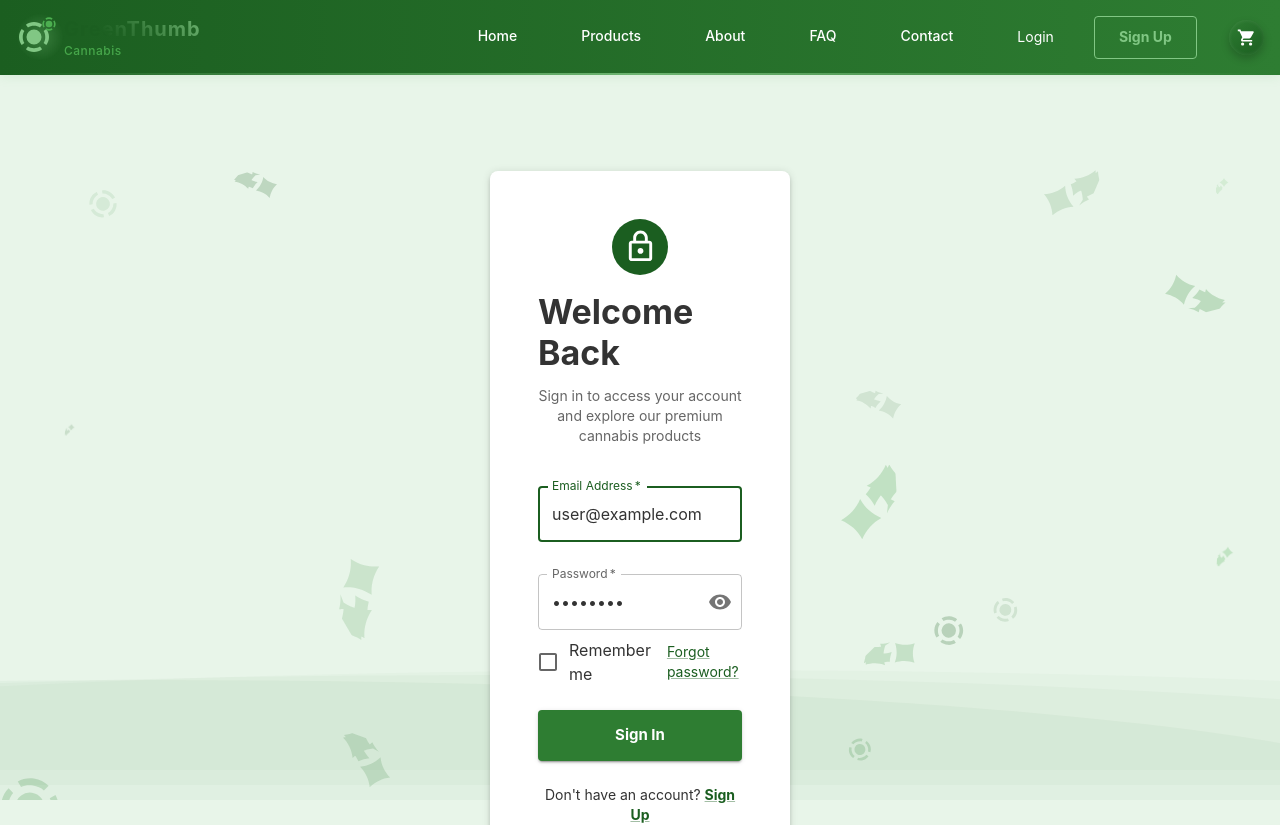
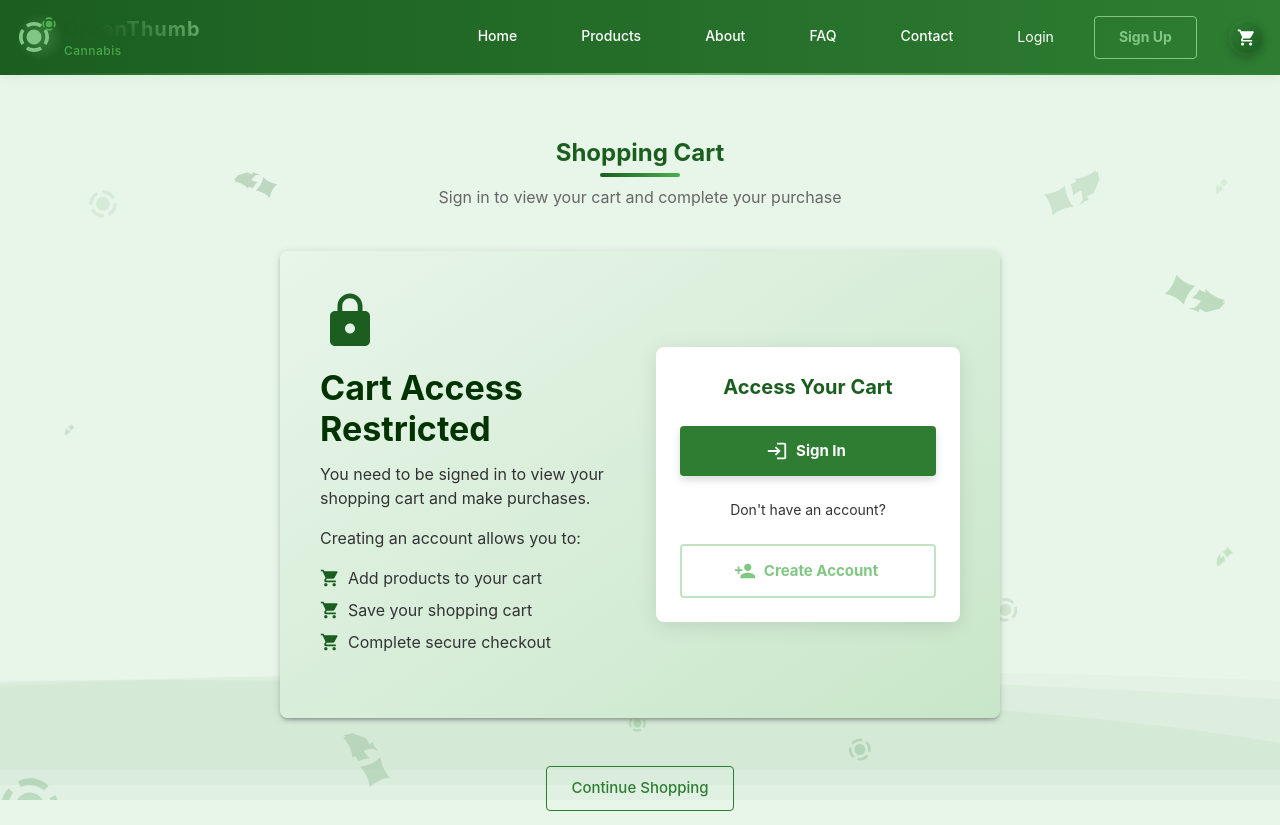
Before and after one commit to Adesanya221/MY-REACT-PROJECT, a React (Create React App) app: page /cart in a window 1280 px wide. Before the commit this address led to /login. Shown: the top 825 px of the page. Built offline with nearby package versions, Linux system fonts and the light colour scheme.

Commit message:
Restrict cart access to authenticated users with dedicated access denied page

```diff
--- /dev/null
+++ b/src/components/CartAccessDenied.js
@@ -0,0 +1,181 @@
+import React from 'react';
+import {
+  Box,
+  Typography,
+  Button,
+  Paper,
+  Container,
+  Grid
+} from '@mui/material';
+import { Link as RouterLink } from 'react-router-dom';
+import ShoppingCartIcon from '@mui/icons-material/ShoppingCart';
+import LockIcon from '@mui/icons-material/Lock';
+import PersonAddIcon from '@mui/icons-material/PersonAdd';
+import LoginIcon from '@mui/icons-material/Login';
+
+const CartAccessDenied = () => {
+  return (
+    <Container maxWidth="md">
+      <Box sx={{ textAlign: 'center', py: 4 }}>
+        <Typography
+          variant="h3"
+          component="h1"
+          align="center"
+          color="primary"
+          gutterBottom
+          sx={{
+            mb: 2,
+            fontWeight: 'bold',
+            position: 'relative',
+            display: 'inline-block',
+            '&::after': {
+              content: '""',
+              position: 'absolute',
+              bottom: -10,
+              left: '50%',
+              transform: 'translateX(-50%)',
+              width: '80px',
+              height: '4px',
+              background: 'linear-gradient(90deg, #1B5E20, #4CAF50)',
+              borderRadius: '2px'
+            }
+          }}
+        >
+          Shopping Cart
+        </Typography>
+
+        <Typography variant="subtitle1" color="text.secondary" paragraph sx={{ mb: 5 }}>
+          Sign in to view your cart and complete your purchase
+        </Typography>
+
+        <Paper
+          elevation={3}
+          sx={{
+            p: { xs: 3, md: 5 },
+            borderRadius: 2,
+            background: 'linear-gradient(145deg, #e8f5e9, #c8e6c9)',
+            mb: 4,
+            maxWidth: 'md',
+            mx: 'auto'
+          }}
+        >
+          <Grid container spacing={4} alignItems="center">
+            <Grid item xs={12} md={6} sx={{ textAlign: { xs: 'center', md: 'left' } }}>
+              <Box sx={{ display: 'flex', flexDirection: 'column', alignItems: { xs: 'center', md: 'flex-start' } }}>
+                <LockIcon color="primary" sx={{ fontSize: 60, mb: 2 }} />
+                <Typography variant="h4" component="h2" color="primary.dark" gutterBottom fontWeight="bold">
+                  Cart Access Restricted
+                </Typography>
+                <Typography variant="body1" paragraph>
+                  You need to be signed in to view your shopping cart and make purchases.
+                </Typography>
+                <Typography variant="body1" paragraph>
+                  Creating an account allows you to:
+                </Typography>
+                <Box sx={{ textAlign: 'left', mb: 3 }}>
+                  <Typography variant="body1" sx={{ display: 'flex', alignItems: 'center', mb: 1 }}>
+                    <ShoppingCartIcon color="primary" fontSize="small" sx={{ mr: 1 }} />
+                    Add products to your cart
+                  </Typography>
+                  <Typography variant="body1" sx={{ display: 'flex', alignItems: 'center', mb: 1 }}>
+                    <ShoppingCartIcon color="primary" fontSize="small" sx={{ mr: 1 }} />
+                    Save your shopping cart
+                  </Typography>
+                  <Typography variant="body1" sx={{ display: 'flex', alignItems: 'center' }}>
+                    <ShoppingCartIcon color="primary" fontSize="small" sx={{ mr: 1 }} />
+                    Complete secure checkout
+                  </Typography>
+                </Box>
+              </Box>
+            </Grid>
+
+            <Grid item xs={12} md={6}>
+              <Box
+                sx={{
+                  p: 3,
+                  bgcolor: 'white',
+                  borderRadius: 2,
+                  boxShadow: '0 4px 20px rgba(0,0,0,0.1)',
+                  display: 'flex',
+                  flexDirection: 'column',
+                  gap: 2
+                }}
+              >
+                <Typography variant="h6" gutterBottom fontWeight="bold" color="primary">
+                  Access Your Cart
+                </Typography>
+
+                <Button
+                  component={RouterLink}
+                  to="/login?redirect=/cart"
+                  variant="contained"
+                  color="primary"
+                  size="large"
+                  fullWidth
+                  startIcon={<LoginIcon />}
+                  sx={{
+                    py: 1.5,
+                    fontWeight: 'bold',
+                    boxShadow: '0 4px 8px rgba(0,0,0,0.15)',
+                    '&:hover': {
+                      transform: 'translateY(-2px)',
+                      boxShadow: '0 6px 12px rgba(0,0,0,0.2)'
+                    }
+                  }}
+                >
+                  Sign In
+                </Button>
+
+                <Typography variant="body2" align="center" sx={{ my: 1 }}>
+                  Don't have an account?
+                </Typography>
+
+                <Button
+                  component={RouterLink}
+                  to="/signup?redirect=/cart"
+                  variant="outlined"
+                  color="secondary"
+                  size="large"
+                  fullWidth
+                  startIcon={<PersonAddIcon />}
+                  sx={{
+                    py: 1.5,
+                    fontWeight: 'bold',
+                    borderWidth: 2,
+                    '&:hover': {
+                      transform: 'translateY(-2px)',
+                      boxShadow: '0 4px 8px rgba(0,0,0,0.1)',
+                      borderWidth: 2
+                    }
+                  }}
+                >
+                  Create Account
+                </Button>
+              </Box>
+            </Grid>
+          </Grid>
+        </Paper>
+
+        <Button
+          variant="outlined"
+          color="primary"
+          component={RouterLink}
+          to="/products"
+          size="large"
+          sx={{
+            mt: 2,
+            fontWeight: 'medium',
+            '&:hover': {
+              transform: 'translateY(-2px)',
+              boxShadow: '0 4px 8px rgba(0,0,0,0.1)'
+            }
+          }}
+        >
+          Continue Shopping
+        </Button>
+      </Box>
+    </Container>
+  );
+};
+
+export default CartAccessDenied;
--- a/src/components/Header.js
+++ b/src/components/Header.js
@@ -2,6 +2,7 @@ import React, { useState } from 'react';
 import { Link as RouterLink, useNavigate } from 'react-router-dom';
 import { useCart } from '../context/CartContext';
 import { useAuth } from '../context/AuthContext';
+import AuthRequiredNotification from './AuthRequiredNotification';
 import AppBar from '@mui/material/AppBar';
 import Box from '@mui/material/Box';
 import Toolbar from '@mui/material/Toolbar';
@@ -33,6 +34,7 @@ const Header = () => {
 
   const [anchorElNav, setAnchorElNav] = useState(null);
   const [anchorElUser, setAnchorElUser] = useState(null);
+  const [showAuthNotification, setShowAuthNotification] = useState(false);
 
   const handleOpenNavMenu = (event) => {
     setAnchorElNav(event.currentTarget);
@@ -69,7 +71,20 @@ const Header = () => {
     { name: 'Sign Up', path: '/signup' },
   ];
 
+  // Handle closing the auth notification
+  const handleCloseAuthNotification = () => {
+    setShowAuthNotification(false);
+  };
+
   return (
+    <>
+      {/* Auth Required Notification Dialog */}
+      <AuthRequiredNotification
+        open={showAuthNotification}
+        onClose={handleCloseAuthNotification}
+        productName=""
+        redirectPath="/cart"
+      />
     <AppBar
       position="static"
       sx={{
@@ -352,8 +367,13 @@ const Header = () => {
             {/* Cart Icon */}
             <Box>
               <IconButton
-                component={RouterLink}
-                to="/cart"
+                component={isAuthenticated() ? RouterLink : 'button'}
+                to={isAuthenticated() ? "/cart" : undefined}
+                onClick={() => {
+                  if (!isAuthenticated()) {
+                    setShowAuthNotification(true);
+                  }
+                }}
                 aria-label="cart"
                 sx={{
                   color: 'white',
@@ -391,6 +411,7 @@ const Header = () => {
         </Toolbar>
       </Box>
     </AppBar>
+    </>
   );
 };
 
--- a/src/components/ProtectedRoute.js
+++ b/src/components/ProtectedRoute.js
@@ -4,6 +4,7 @@ import { useAuth } from '../context/AuthContext';
 import { Box, Typography, Button, Paper } from '@mui/material';
 import LockIcon from '@mui/icons-material/Lock';
 import { Link as RouterLink } from 'react-router-dom';
+import CartAccessDenied from './CartAccessDenied';
 
 const ProtectedRoute = ({ children, requireAuth = true, limitedContent }) => {
   const { isAuthenticated } = useAuth();
@@ -11,6 +12,11 @@ const ProtectedRoute = ({ children, requireAuth = true, limitedContent }) => {
 
   // If authentication is required and user is not authenticated, redirect to login
   if (requireAuth && !isAuthenticated()) {
+    // Special case for cart page
+    if (location.pathname === '/cart') {
+      return <CartAccessDenied />;
+    }
+
     // If limitedContent is provided, show that instead of redirecting
     if (limitedContent) {
       return (
```
